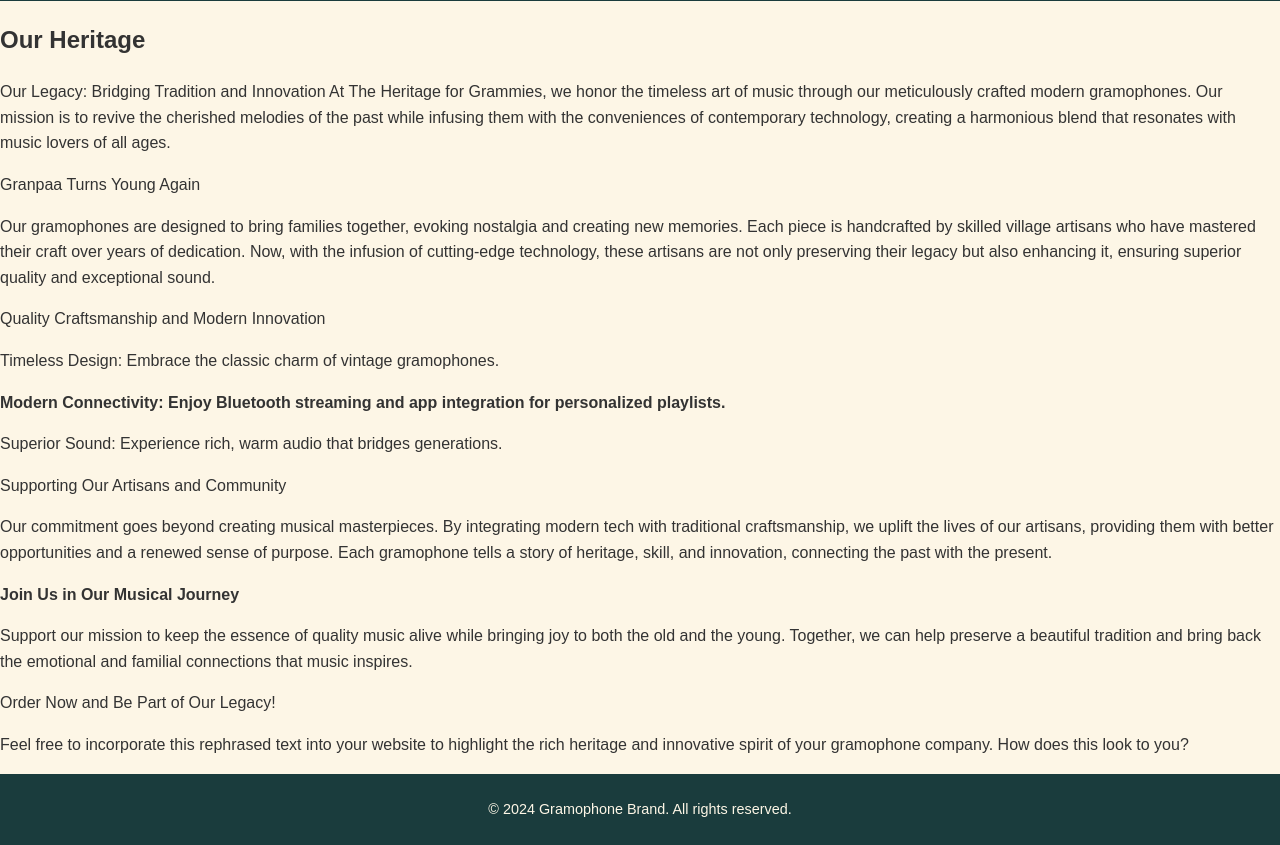
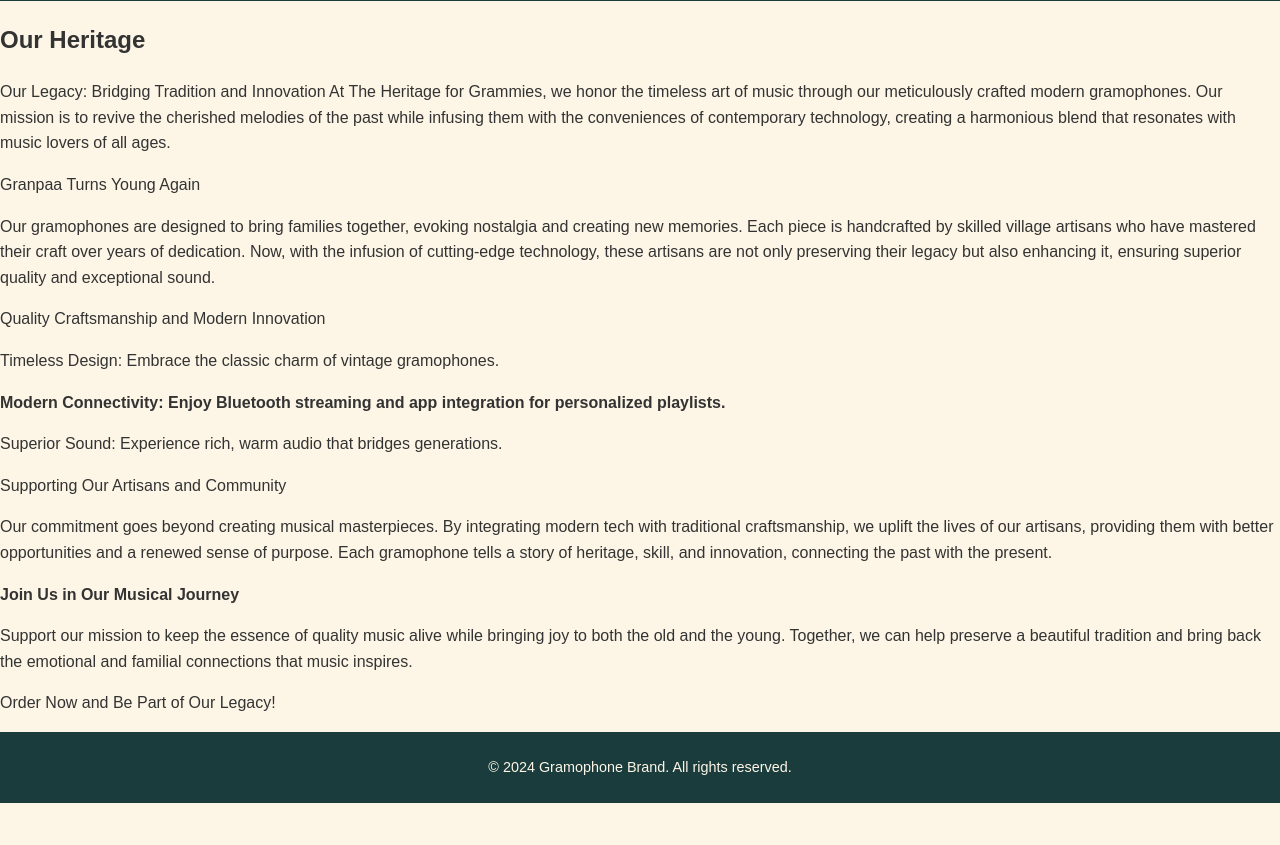
Before and after one commit to Gowree20/website, a plain HTML site: page heritage.html in a window 1280 px wide. Shown: the part 77-922 px from the top of the page. After the commit the page ends 880 px from the top, so only its background shows below. Drawn offline with Linux system fonts and the light colour scheme.

Commit message:
Update heritage.html

```diff
--- a/heritage.html
+++ b/heritage.html
@@ -43,8 +43,7 @@ At The Heritage for Grammies, we honor the timeless art of music through our met
 
 <p>Order Now and Be Part of Our Legacy!</p>
 
-<p>Feel free to incorporate this rephrased text into your website to highlight the rich heritage and innovative spirit of your gramophone company. How does this look to you?</p>
-  </section>
+
 
   <footer>
     <p>&copy; 2024 Gramophone Brand. All rights reserved.</p>
```
